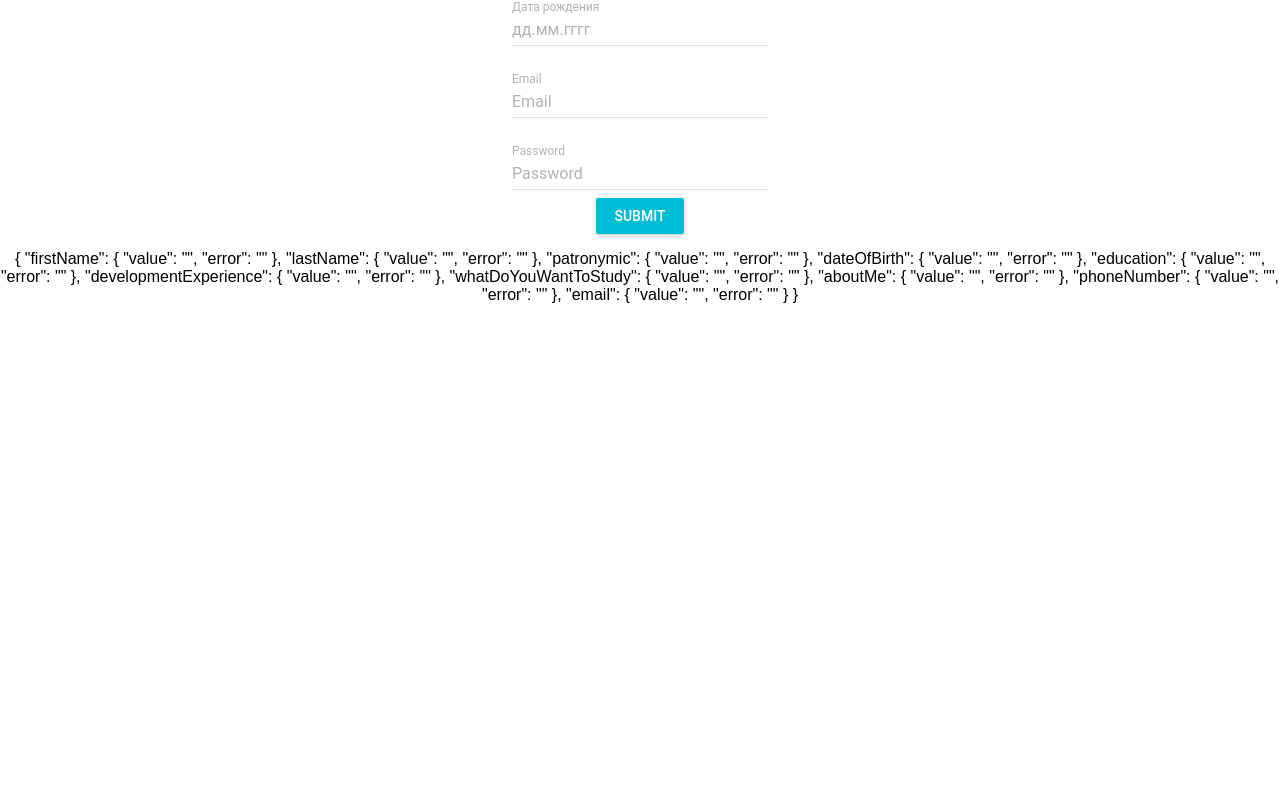
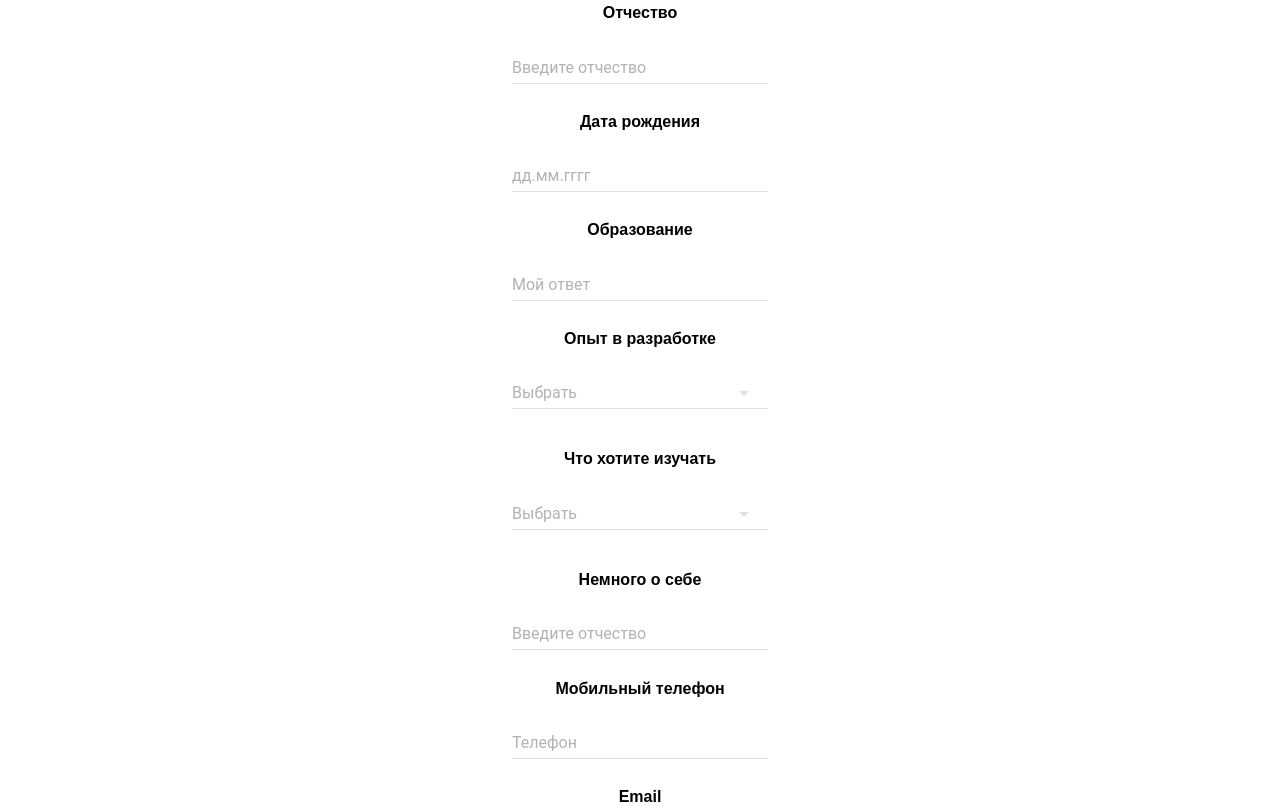
Before and after one commit to SoleSurvivor111/react-redux-form, a React (Create React App) app: page / in a window 1280 px wide. Shown: the part 234-1040 px from the top of the page. Before the commit the page ends 800 px from the top, so only its background shows below. Built offline with nearby package versions, Linux system fonts and the light colour scheme.

Commit message:
Add check dateOfBirth

```diff
--- a/src/components/Form/Form.jsx
+++ b/src/components/Form/Form.jsx
@@ -1,15 +1,19 @@
 import React from 'react';
 import TextField from 'material-ui/TextField';
 import RaisedButton from 'material-ui/RaisedButton';
+import SelectField from 'material-ui/SelectField';
+import MenuItem from 'material-ui/MenuItem';
 
 export default class Form extends React.Component {
-  state = {
-    firstName: '',
-    lastName: '',
-    username: '',
-    email: '',
-    password: '',
-  };
+  items = [
+    <MenuItem key={1} value={1} primaryText="Never" />,
+    <MenuItem key={2} value={2} primaryText="Every Night" />,
+    <MenuItem key={3} value={3} primaryText="Weeknights" />,
+    <MenuItem key={4} value={4} primaryText="Weekends" />,
+    <MenuItem key={5} value={5} primaryText="Weekly" />,
+  ];
+
+handleChange = (event, index, value) => this.setState({ value });
 
   onChangeValue = (e) => {
     const { onChangeValue } = this.props;
@@ -71,69 +75,99 @@ export default class Form extends React.Component {
     } = this.props.fields;
     return (
       <form>
+        <h4>Имя</h4>
         <TextField
           name="firstName"
           hintText="Введите имя"
-          floatingLabelText="Имя*"
           value={firstName.value}
           errorText={firstName.error}
-          floatingLabelFixed
           onChange={this.onChangeValue}
           onBlur={this.onCheckValue}
         />
         <br />
+        <h4>Фамилия</h4>
         <TextField
           name="lastName"
           hintText="Введите фамилию"
-          floatingLabelText="Фамилия"
           value={lastName.value}
           errorText={lastName.error}
-          floatingLabelFixed
           onChange={this.onChangeValue}
           onBlur={this.onCheckValue}
         />
         <br />
+        <h4>Отчество</h4>
         <TextField
           name="patronymic"
           hintText="Введите отчество"
-          floatingLabelText="Образование"
           value={patronymic.value}
           errorText={patronymic.error}
-          floatingLabelFixed
+          type="text"
           onChange={this.onChangeValue}
           onBlur={this.onCheckValue}
         />
         <br />
+        <h4>Дата рождения</h4>
         <TextField
           name="dateOfBirth"
           hintText="дд.мм.гггг"
-          floatingLabelText="Дата рождения"
-          value={firstName.value}
-          errorText={firstName.error}
+          value={dateOfBirth.value}
+          errorText={dateOfBirth.error}
           type="text"
-          floatingLabelFixed
           onChange={this.onChangeValue}
           onBlur={this.onCheckValue}
         />
         <br />
+        <h4>Образование</h4>
         <TextField
-          name="email"
-          hintText="Email"
-          floatingLabelText="Email"
-          errorText={email.error}
-          floatingLabelFixed
+          name="education"
+          hintText="Мой ответ"
+          value={education.value}
+          errorText={education.error}
           onChange={this.onChangeValue}
           onBlur={this.onCheckValue}
         />
         <br />
+        <h4>Опыт в разработке</h4>
+        <SelectField
+          hintText="Выбрать"
+          onChange={this.handleChange}
+        >
+          {developmentExperience}
+        </SelectField>
+        <h4>Что хотите изучать</h4>
+        <SelectField
+          hintText="Выбрать"
+          onChange={this.handleChange}
+        >
+          {whatDoYouWantToStudy}
+        </SelectField>
+        <h4>Немного о себе</h4>
         <TextField
-          name="password"
-          hintText="Password"
-          floatingLabelText="Password"
-          value={firstName.value}
-          errorText={firstName.error}
-          type="password"
-          floatingLabelFixed
+          name="aboutMe"
+          hintText="Введите отчество"
+          value={aboutMe.value}
+          errorText={aboutMe.error}
+          type="text"
+          onChange={this.onChangeValue}
+          onBlur={this.onCheckValue}
+        />
+        <br />
+        <h4>Мобильный телефон</h4>
+        <TextField
+          name="phoneNumber"
+          hintText="Телефон"
+          value={phoneNumber.value}
+          errorText={phoneNumber.error}
+          type="text"
+          onChange={this.onChangeValue}
+          onBlur={this.onCheckValue}
+        />
+        <br />
+        <h4>Email</h4>
+        <TextField
+          name="email"
+          hintText="Введите Email"
+          errorText={email.error}
           onChange={this.onChangeValue}
           onBlur={this.onCheckValue}
         />
--- a/src/const/index.js
+++ b/src/const/index.js
@@ -1,2 +1,4 @@
 export const CHECK_VALUE = 'CHECK_VALUE';
 export const CHANGE_VALUE = 'CHANGE_VALUE';
+// export const CHANGE_VALUE = 'CHANGE_VALUE';
+export const dateCheckExpression = /^(?:(?:31(\/|-|\.)(?:0?[13578]|1[02]))\1|(?:(?:29|30)(\/|-|\.)(?:0?[1,3-9]|1[0-2])\2))(?:(?:1[6-9]|[2-9]\d)?\d{2})$|^(?:29(\/|-|\.)0?2\3(?:(?:(?:1[6-9]|[2-9]\d)?(?:0[48]|[2468][048]|[13579][26])|(?:(?:16|[2468][048]|[3579][26])00))))$|^(?:0?[1-9]|1\d|2[0-8])(\/|-|\.)(?:(?:0?[1-9])|(?:1[0-2]))\4(?:(?:1[6-9]|[2-9]\d)?\d{2})$/;
--- a/src/reducers/fields.js
+++ b/src/reducers/fields.js
@@ -1,4 +1,4 @@
-import { CHANGE_VALUE, CHECK_VALUE } from 'const';
+import { CHANGE_VALUE, CHECK_VALUE, dateCheckExpression } from 'const';
 
 const initialValue = {
   value: '',
@@ -11,8 +11,8 @@ const initialState = {
   patronymic: initialValue,
   dateOfBirth: initialValue,
   education: initialValue,
-  developmentExperience: initialValue,
-  whatDoYouWantToStudy: initialValue,
+  developmentExperience: [],
+  whatDoYouWantToStudy: [],
   aboutMe: initialValue,
   phoneNumber: initialValue,
   email: initialValue,
@@ -52,17 +52,18 @@ const fields = (state = initialState, action) => {
         };
       }
       if (
-        action.payload.fieldName === 'password'
-        && action.payload.value.length < 8
-      ) {
+        action.payload.fieldName === 'dateOfBirth') {
+        if (!action.payload.value.match(dateCheckExpression)) {
           return {
             ...state,
             [action.payload.fieldName]: {
               ...state[action.payload.fieldName],
-            error: 'Пароль должнено быть не менее 8 символов.',
+              error: 'Введите дату рорждения в формате дд.мм.гггг',
             },
           };
         }
+      }
+
       return {
         ...state,
         [action.payload.fieldName]: {
```
Lines whose indentation alone changed are shown as unchanged.
